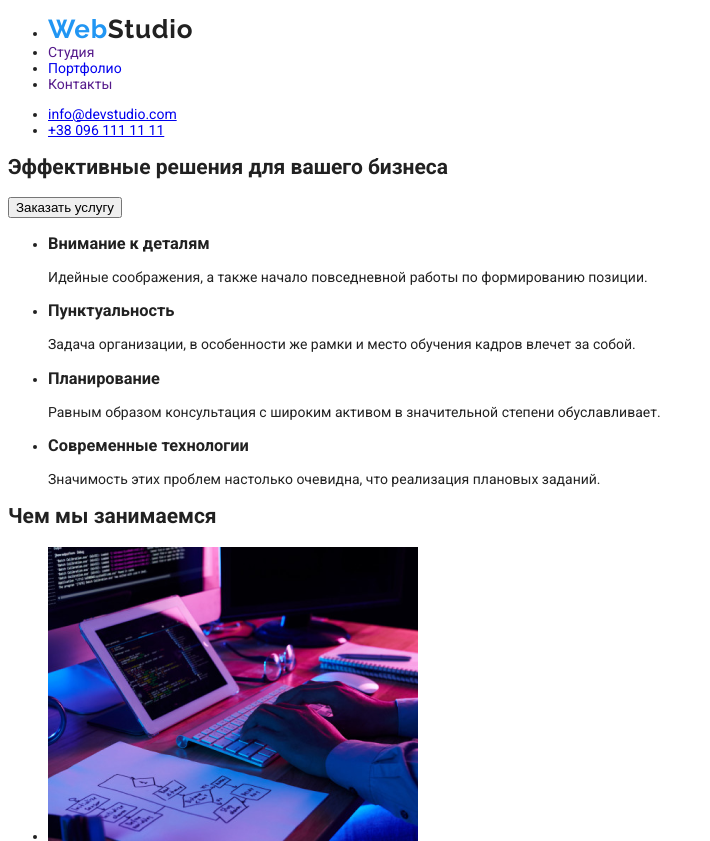
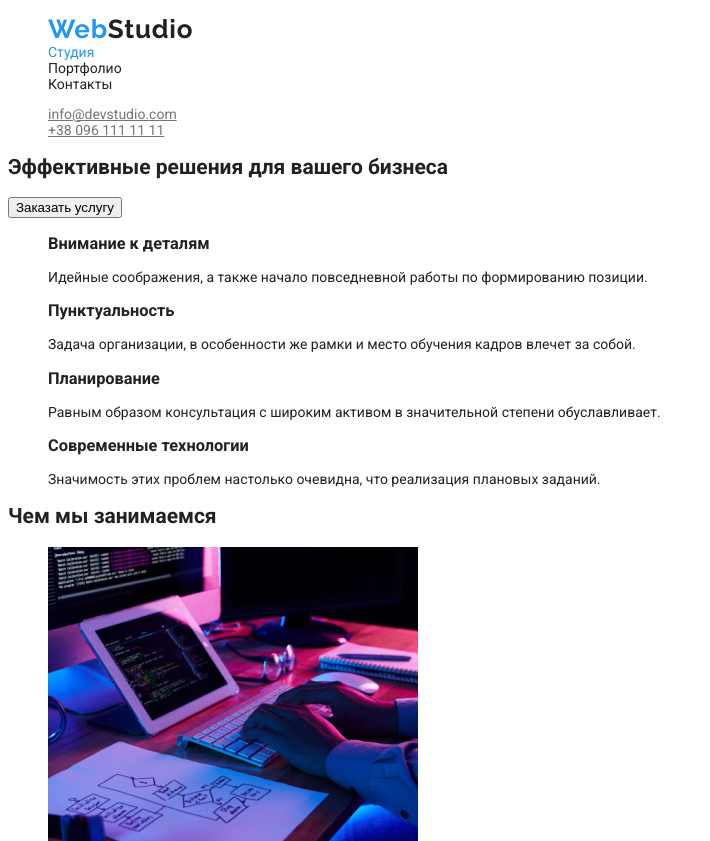
Before and after one commit to Terzeman/goit-markup-hw-02, a plain HTML site: page index.html in a window 1280 px wide. Shown: the top 841 px of the page, without its empty margins (0-710 px from the left). Drawn offline with Linux system fonts and the light colour scheme.

Commit message:
Зробив шапку

```diff
--- a/css/style.css
+++ b/css/style.css
@@ -16,6 +16,10 @@ body{
     line-height: 1.14;
 
     color: var(--primary-text-color);
+
+
+    /* Header */
+
 }
 .header{
     background-color: var(--primary-white-color);
@@ -32,7 +36,28 @@ body{
 .h-logo{
     color: var(--accent-color);
 }
+.logo:hover{
+    text-decoration: underline;
+    color: var(--accent-color);
+}
+
+.list{
+    list-style: none;
+}
 
 .header-link{
     text-decoration: none;
+    color: var(--primary-text-color);
 }
+
+.current{
+    color: var(--accent-color);
+}
+
+.contact{
+    color: var(--secondary-text-color);
+}
+
+.contact:hover{
+    color: var(--accent-color);
+}
--- a/index.html
+++ b/index.html
@@ -13,16 +13,16 @@
       <!-- Шапка сторінки-->
       <header class="header">
         <nav class="nav">
-            <ul class="header-list">
+            <ul class="list">
                 <li class="header-item"><a class="logo header-link" href="#"><span class="h-logo">Web</span>Studio</a></li>
-                <li class="header-item"><a class="header-link" href="">Студия</a></li>
+                <li class="header-item"><a class="header-link current" href="">Студия</a></li>
                 <li class="header-item"><a class="header-link" href="./portfolio.html">Портфолио</a></li>
                 <li class="header-item"><a class="header-link" href="">Контакты</a></li>
             </ul>
         </nav>
-        <ul class="contacts">
-                <li><a href="mailto: info@devstudio.com">info@devstudio.com</a></li>
-                <li><a href="tel: +380961111111">+38 096 111 11 11</a></li>
+        <ul class="list">
+                <li ><a class="contact" href="mailto: info@devstudio.com">info@devstudio.com</a></li>
+                <li ><a class="contact" href="tel: +380961111111">+38 096 111 11 11</a></li>
         </ul>
       </header>
       <!-- Основний контент -->
@@ -36,7 +36,7 @@
      <div class="about">
         <section>
             <h2 hidden>Список soft skills</h2>
-            <ul>
+            <ul class="list">
                 <li>
                     <h3>Внимание к деталям</h3>
                     <p>Идейные соображения, а также начало повседневной работы по формированию позиции.</p>
@@ -58,7 +58,7 @@
 
         <section>
          <h2>Чем мы занимаемся</h2>
-         <ul>
+         <ul class="list">
              <li><img src="images/img.png"
                       sizes="width: 370"
                       alt="Робота за комп'ютером"></li>
@@ -77,7 +77,7 @@
     <!-- Наша команда -->
     <section class="team">
         <h2>Наша команда</h2>
-        <ul>
+        <ul class="list">
             <li>
                 <img src="images/img1.png"
                      width="270"
@@ -117,7 +117,7 @@
       <footer class="footer">
         <a href="#"><span>Web</span>Studio</a>
         <address>
-            <ul>
+            <ul class="list">
                 <li><a href=""г. Киев, пр-т Леси Украинки, 26></a></li>
                 <li><a href="mailto: info@example.com">info@example.com</a></li>
                 <li><a href="tel: +380991111111">+38 099 111 11 11</a></li>
```
